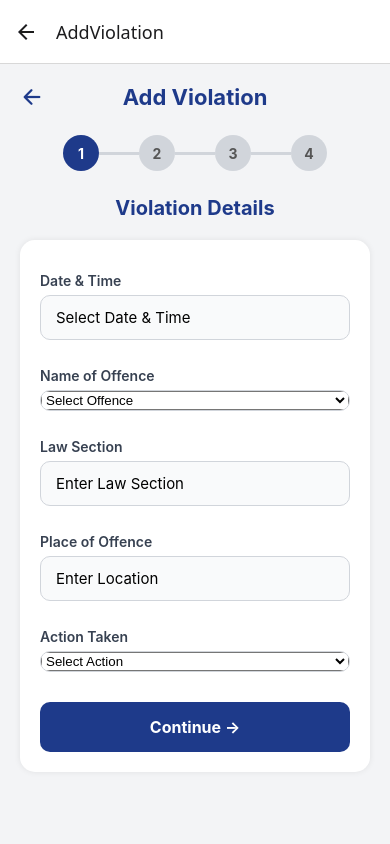
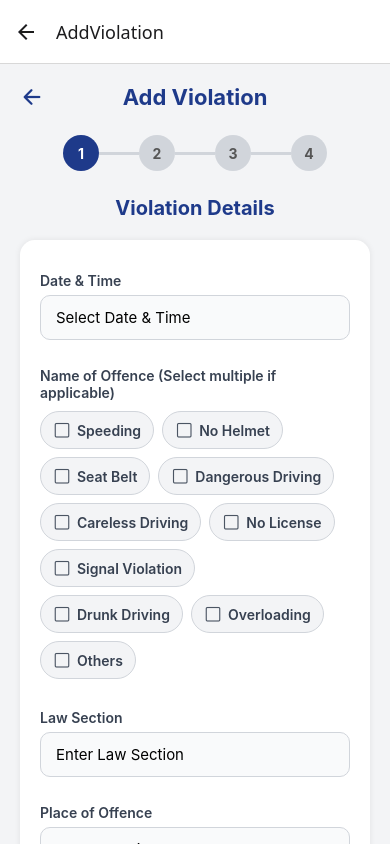
Before and after one commit to Pacifique-crypto/traffic-branch-record-management, a React Native app in the folder traffic-branch-app/: screen /AddViolation in a window 390 px wide. Built offline with nearby package versions, Linux system fonts and the light colour scheme.

Commit message:
Add multi-select chip interface for Name of Offence and Vehicle Type in Mobile App AddViolationScreen

```diff
--- a/traffic-branch-app/src/screens/AddViolationScreen.js
+++ b/traffic-branch-app/src/screens/AddViolationScreen.js
@@ -58,13 +58,45 @@ const [step, setStep] = useState(1);
 // VIOLATION DETAILS
 // ================================
 
-const [violationType, setViolationType] = useState("");
+const OFFENCE_OPTIONS = [
+  "Speeding",
+  "No Helmet",
+  "Seat Belt",
+  "Dangerous Driving",
+  "Careless Driving",
+  "No License",
+  "Signal Violation",
+  "Drunk Driving",
+  "Overloading",
+  "Others",
+];
+
+const VEHICLE_TYPE_OPTIONS = [
+  "Car",
+  "Motorcycle",
+  "Bus",
+  "Van",
+  "Lorry",
+  "SUV / Jeep",
+  "Three-Wheeler",
+  "Others",
+];
+
+const [selectedOffences, setSelectedOffences] = useState([]);
 const [customViolationType, setCustomViolationType] = useState("");
 const [fineAmount, setFineAmount] = useState("");
 const [lawSection, setLawSection] = useState("");
 const [actionTaken, setActionTaken] = useState("");
 const [location, setLocation] = useState("");
 const [dateTime, setDateTime] = useState("");
+
+const toggleOffence = (offence) => {
+  if (selectedOffences.includes(offence)) {
+    setSelectedOffences(selectedOffences.filter(item => item !== offence));
+  } else {
+    setSelectedOffences([...selectedOffences, offence]);
+  }
+};
 
 // ================================
 // DRIVER DETAILS
@@ -78,9 +110,17 @@ const [drivingLicence, setDrivingLicence] = useState("");
 // VEHICLE DETAILS
 // ================================
 const [vehicleNumber, setVehicleNumber] = useState("");
-const [vehicleType, setVehicleType] = useState("");
+const [selectedVehicleTypes, setSelectedVehicleTypes] = useState([]);
 const [customVehicleType, setCustomVehicleType] = useState("");
 const [assistantOfficer, setAssistantOfficer] = useState("");
+
+const toggleVehicleType = (vType) => {
+  if (selectedVehicleTypes.includes(vType)) {
+    setSelectedVehicleTypes(selectedVehicleTypes.filter(item => item !== vType));
+  } else {
+    setSelectedVehicleTypes([...selectedVehicleTypes, vType]);
+  }
+};
 
 // ================================
 // DESCRIPTION
@@ -295,8 +335,15 @@ const recordVoice = async () => {
   };
 
   const handleSubmit = async () => {
-    const finalViolationType = violationType === "Others" ? customViolationType : violationType;
-    const finalVehicleType = vehicleType === "Others" ? customVehicleType : vehicleType;
+    const finalOffences = selectedOffences
+      .map(o => o === "Others" ? (customViolationType || "Others") : o)
+      .filter(Boolean);
+    const finalViolationType = finalOffences.join(", ");
+
+    const finalVehicles = selectedVehicleTypes
+      .map(v => v === "Others" ? (customVehicleType || "Others") : v)
+      .filter(Boolean);
+    const finalVehicleType = finalVehicles.join(", ");
 
     if (
       !finalViolationType ||
@@ -307,7 +354,7 @@ const recordVoice = async () => {
       !location ||
       !dateTime
     ) {
-      Alert.alert("Please fill all fields");
+      Alert.alert("Please fill all required fields", "Please ensure at least one Offence and one Vehicle Type are selected.");
       return;
     }
 
@@ -496,52 +543,35 @@ onChangeText={setDateTime}
 />
 
 <Text style={styles.label}>
-Name of Offence
+Name of Offence (Select multiple if applicable)
 </Text>
 
-<View style={styles.pickerBox}>
-
-<Picker
-selectedValue={violationType}
-onValueChange={calculateFine}
->
-
-<Picker.Item
-label="Select Offence"
-value=""
-/>
-
-<Picker.Item
-label="Speeding"
-value="Speeding"
-/>
-
-<Picker.Item
-label="No Helmet"
-value="No Helmet"
-/>
-
-<Picker.Item
-label="Seat Belt"
-value="Seat Belt"
-/>
-
-<Picker.Item
-label="Dangerous Driving"
-value="Dangerous Driving"
-/>
-
-<Picker.Item
-label="Others"
-value="Others"
-/>
-
-</Picker>
-
+<View style={styles.chipContainer}>
+  {OFFENCE_OPTIONS.map((offence) => {
+    const isSelected = selectedOffences.includes(offence);
+    return (
+      <TouchableOpacity
+        key={offence}
+        style={[styles.chip, isSelected && styles.chipSelected]}
+        onPress={() => toggleOffence(offence)}
+        activeOpacity={0.7}
+      >
+        <Ionicons
+          name={isSelected ? "checkbox" : "square-outline"}
+          size={18}
+          color={isSelected ? "#ffffff" : "#4b5563"}
+          style={{ marginRight: 6 }}
+        />
+        <Text style={[styles.chipText, isSelected && styles.chipTextSelected]}>
+          {offence}
+        </Text>
+      </TouchableOpacity>
+    );
+  })}
 </View>
 
-{violationType === "Others" && (
-  <View style={{ marginTop: 10 }}>
+{selectedOffences.includes("Others") && (
+  <View style={{ marginTop: 5, marginBottom: 15 }}>
     <Text style={styles.label}>Custom Offence Name</Text>
     <TextInput
       style={styles.input}
@@ -731,30 +761,35 @@ onChangeText={setVehicleNumber}
 />
 
 <Text style={styles.label}>
-Vehicle Type
+Vehicle Type (Select multiple if applicable)
 </Text>
 
-<View style={styles.pickerBox}>
-
-<Picker
-selectedValue={vehicleType}
-onValueChange={setVehicleType}
->
-
-<Picker.Item label="Select Vehicle Type" value="" />
-<Picker.Item label="Car" value="Car" />
-<Picker.Item label="Motorcycle" value="Motorcycle" />
-<Picker.Item label="Bus" value="Bus" />
-<Picker.Item label="Van" value="Van" />
-<Picker.Item label="Lorry" value="Lorry" />
-<Picker.Item label="Others" value="Others" />
-
-</Picker>
-
+<View style={styles.chipContainer}>
+  {VEHICLE_TYPE_OPTIONS.map((vType) => {
+    const isSelected = selectedVehicleTypes.includes(vType);
+    return (
+      <TouchableOpacity
+        key={vType}
+        style={[styles.chip, isSelected && styles.chipSelected]}
+        onPress={() => toggleVehicleType(vType)}
+        activeOpacity={0.7}
+      >
+        <Ionicons
+          name={isSelected ? "checkbox" : "square-outline"}
+          size={18}
+          color={isSelected ? "#ffffff" : "#4b5563"}
+          style={{ marginRight: 6 }}
+        />
+        <Text style={[styles.chipText, isSelected && styles.chipTextSelected]}>
+          {vType}
+        </Text>
+      </TouchableOpacity>
+    );
+  })}
 </View>
 
-{vehicleType === "Others" && (
-  <View style={{ marginTop: 10 }}>
+{selectedVehicleTypes.includes("Others") && (
+  <View style={{ marginTop: 5, marginBottom: 15 }}>
     <Text style={styles.label}>Custom Vehicle Type</Text>
     <TextInput
       style={styles.input}
@@ -1206,5 +1241,39 @@ fontWeight:"bold",
 marginLeft:10,
 },
 
+chipContainer: {
+  flexDirection: "row",
+  flexWrap: "wrap",
+  marginBottom: 10,
+  marginTop: 4,
+},
+
+chip: {
+  flexDirection: "row",
+  alignItems: "center",
+  backgroundColor: "#f3f4f6",
+  borderWidth: 1,
+  borderColor: "#d1d5db",
+  borderRadius: 20,
+  paddingHorizontal: 12,
+  paddingVertical: 8,
+  marginRight: 8,
+  marginBottom: 8,
+},
+
+chipSelected: {
+  backgroundColor: "#1e3a8a",
+  borderColor: "#1e3a8a",
+},
+
+chipText: {
+  fontSize: 14,
+  fontWeight: "600",
+  color: "#374151",
+},
+
+chipTextSelected: {
+  color: "#ffffff",
+},
 
 });
```
